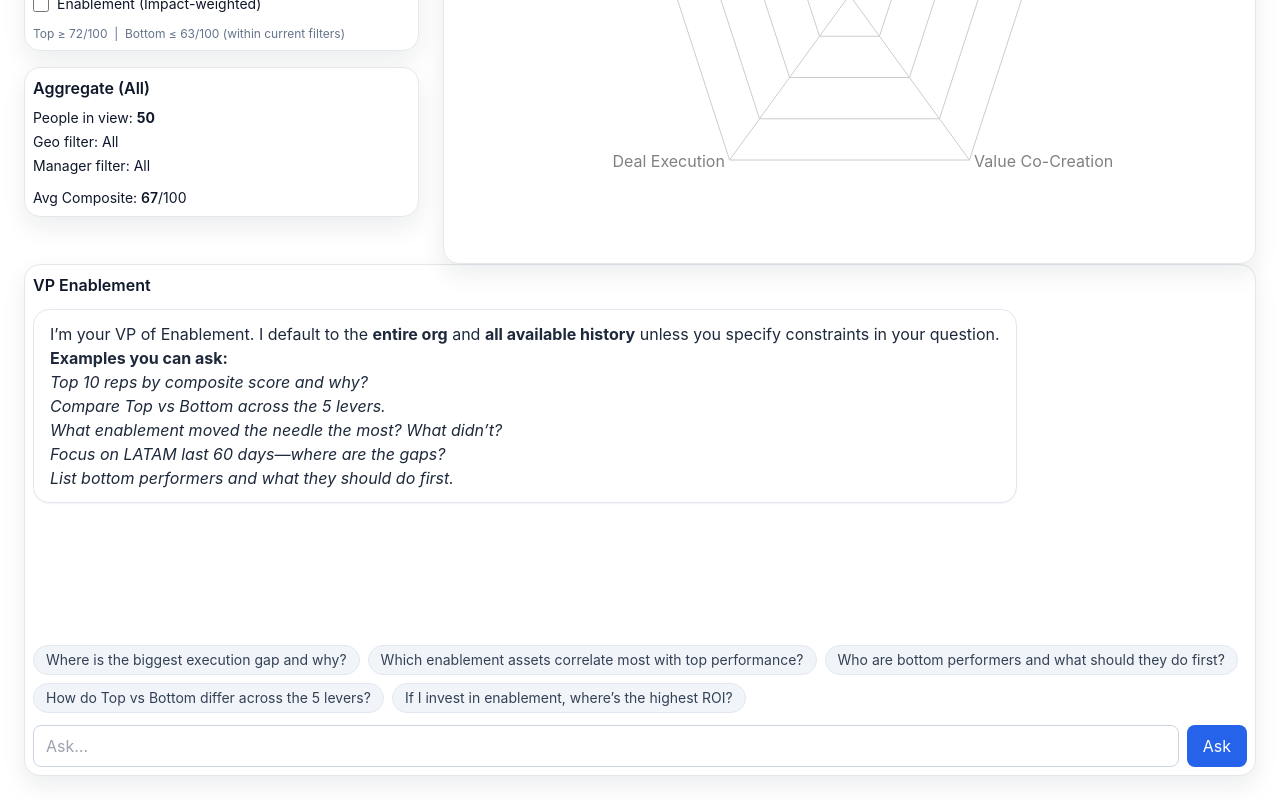
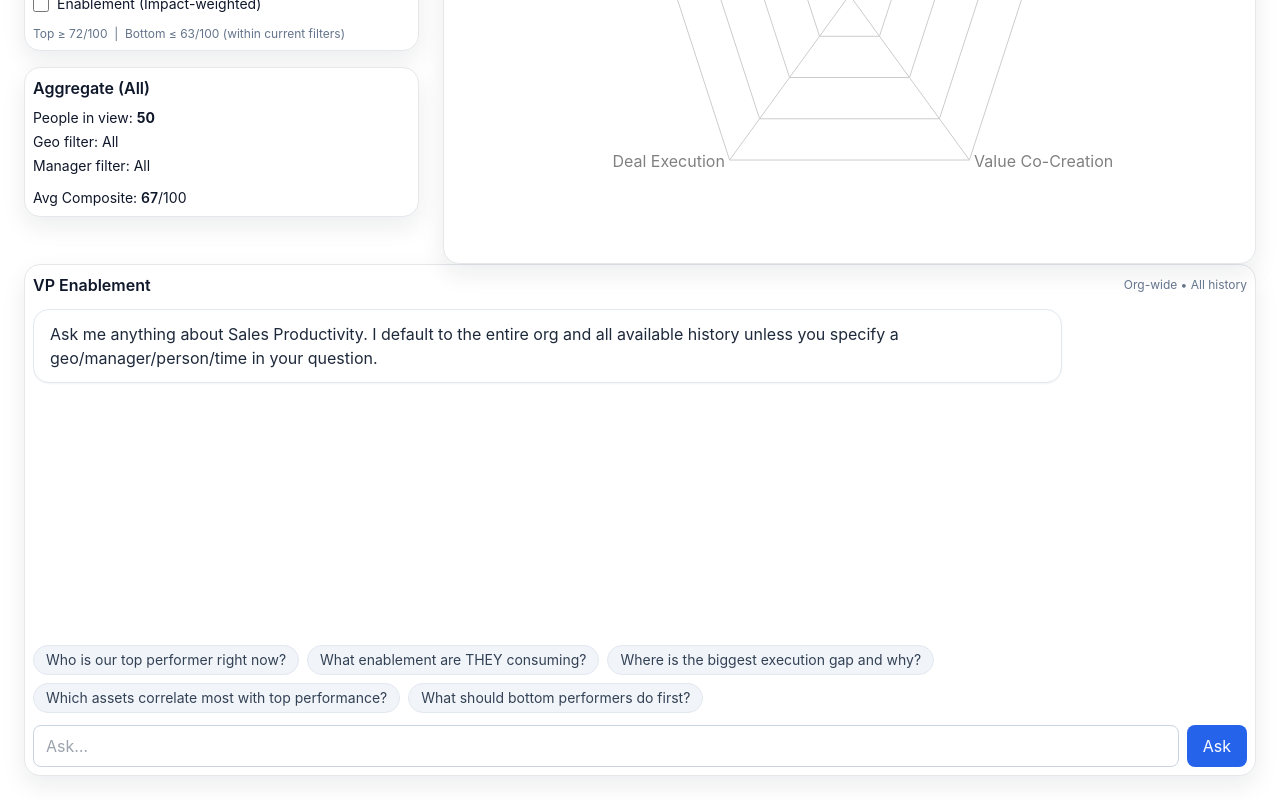
Before and after one commit to ashishvarghese242/sales-productivity-demo, a React (Vite) app: page / in a window 1280 px wide. Shown: the part 524-1324 px from the top of the page. Built offline with nearby package versions, Linux system fonts and the light colour scheme.

Commit message:
Update VpEnablement.jsx

```diff
--- a/src/components/VpEnablement.jsx
+++ b/src/components/VpEnablement.jsx
@@ -2,11 +2,10 @@ import React, { useEffect, useRef, useState } from "react";
 import ReactMarkdown from "react-markdown";
 
 /**
- * VP Enablement panel
- * - DEFAULTS: Entire org, all available history (no cap) unless user specifies constraints in the question.
- * - Ignores page filters (geo/manager/person) entirely.
- * - Sends only { question } to /api/ask-vp.
- * - Renders answers with markdown in chat-style bubbles.
+ * VP Enablement panel with chat-like UI + markdown rendering.
+ * NOW: maintains a lightweight conversation context (threadCtx)
+ *      so follow-ups like “what are THEY consuming?” resolve
+ *      to the last referenced person (e.g., top performer).
  */
 export default function VpEnablement() {
   const [question, setQuestion] = useState("");
@@ -14,35 +13,31 @@ export default function VpEnablement() {
     {
       role: "assistant",
       content:
-        "I’m your VP of Enablement. I default to the **entire org** and **all available history** unless you specify constraints in your question.\n\n" +
-        "**Examples you can ask:**\n" +
-        "- *Top 10 reps by composite score and why?*\n" +
-        "- *Compare Top vs Bottom across the 5 levers.*\n" +
-        "- *What enablement moved the needle the most? What didn’t?*\n" +
-        "- *Focus on LATAM last 60 days—where are the gaps?*\n" +
-        "- *List bottom performers and what they should do first.*",
+        "Ask me anything about Sales Productivity. I default to the entire org and all available history unless you specify a geo/manager/person/time in your question.",
     },
   ]);
+  const [threadCtx, setThreadCtx] = useState({}); // <-- NEW: sticky context for pronouns/entities
   const [loading, setLoading] = useState(false);
   const bottomRef = useRef(null);
 
-  // Smooth scroll to the latest message
   useEffect(() => {
     bottomRef.current?.scrollIntoView({ behavior: "smooth" });
   }, [conversation, loading]);
 
   async function askVpEnablement(q) {
-    if (!q?.trim()) return;
-    const userMsg = { role: "user", content: q.trim() };
-    setConversation((prev) => [...prev, userMsg]);
+    const clean = (q || "").trim();
+    if (!clean) return;
+
+    // show user message
+    setConversation((prev) => [...prev, { role: "user", content: clean }]);
     setLoading(true);
 
     try {
       const res = await fetch("/api/ask-vp", {
         method: "POST",
         headers: { "Content-Type": "application/json" },
-        // IMPORTANT: no filters sent; API will parse constraints from natural language if present
-        body: JSON.stringify({ question: q.trim() }),
+        // IMPORTANT: send threadCtx so backend can resolve “they / top performer”
+        body: JSON.stringify({ question: clean, threadCtx }),
       });
 
       if (!res.ok) {
@@ -51,14 +46,18 @@ export default function VpEnablement() {
       }
       const data = await res.json();
 
-      // Expecting { answer: string } from your endpoint
       const answer =
         (data && (data.answer || data.text || data.content)) ||
         "No answer returned.";
+
+      // show assistant message
       setConversation((prev) => [
         ...prev,
         { role: "assistant", content: answer },
       ]);
+
+      // store updated context (if returned)
+      if (data && data.ctx) setThreadCtx(data.ctx);
     } catch (err) {
       setConversation((prev) => [
         ...prev,
@@ -75,23 +74,23 @@ export default function VpEnablement() {
     }
   }
 
-  // Suggested follow-ups (kept simple; you can tune later)
   const suggestions = [
+    "Who is our top performer right now?",
+    "What enablement are THEY consuming?",
     "Where is the biggest execution gap and why?",
-    "Which enablement assets correlate most with top performance?",
-    "Who are bottom performers and what should they do first?",
-    "How do Top vs Bottom differ across the 5 levers?",
-    "If I invest in enablement, where’s the highest ROI?",
+    "Which assets correlate most with top performance?",
+    "What should bottom performers do first?",
   ];
 
   return (
     <div className="card w-full">
       <div className="flex items-center justify-between mb-3">
         <h2 className="font-semibold">VP Enablement</h2>
-        {/* Removed filters summary — chat ignores page filters by design */}
+        {/* No page-filter binding by default */}
+        <div className="text-xs text-slate-500">Org-wide • All history</div>
       </div>
 
-      {/* Conversation area */}
+      {/* Conversation */}
       <div className="h-80 overflow-y-auto space-y-4 pr-1">
         {conversation.map((msg, i) => {
           const isUser = msg.role === "user";
@@ -107,9 +106,7 @@ export default function VpEnablement() {
                 {isUser ? (
                   <p className="whitespace-pre-wrap leading-relaxed">{msg.content}</p>
                 ) : (
-                  <ReactMarkdown
-                    className="prose max-w-none prose-p:my-2 prose-ul:my-2 prose-ol:my-2 prose-li:my-1 prose-strong:text-indigo-600"
-                  >
+                  <ReactMarkdown className="prose max-w-none prose-p:my-2 prose-ul:my-2 prose-ol:my-2 prose-li:my-1 prose-strong:text-indigo-600">
                     {msg.content}
                   </ReactMarkdown>
                 )}
@@ -127,7 +124,7 @@ export default function VpEnablement() {
         <div ref={bottomRef} />
       </div>
 
-      {/* Suggestions */}
+      {/* Quick suggestions */}
       <div className="mt-4 flex flex-wrap gap-2">
         {suggestions.map((s, idx) => (
           <button
```
